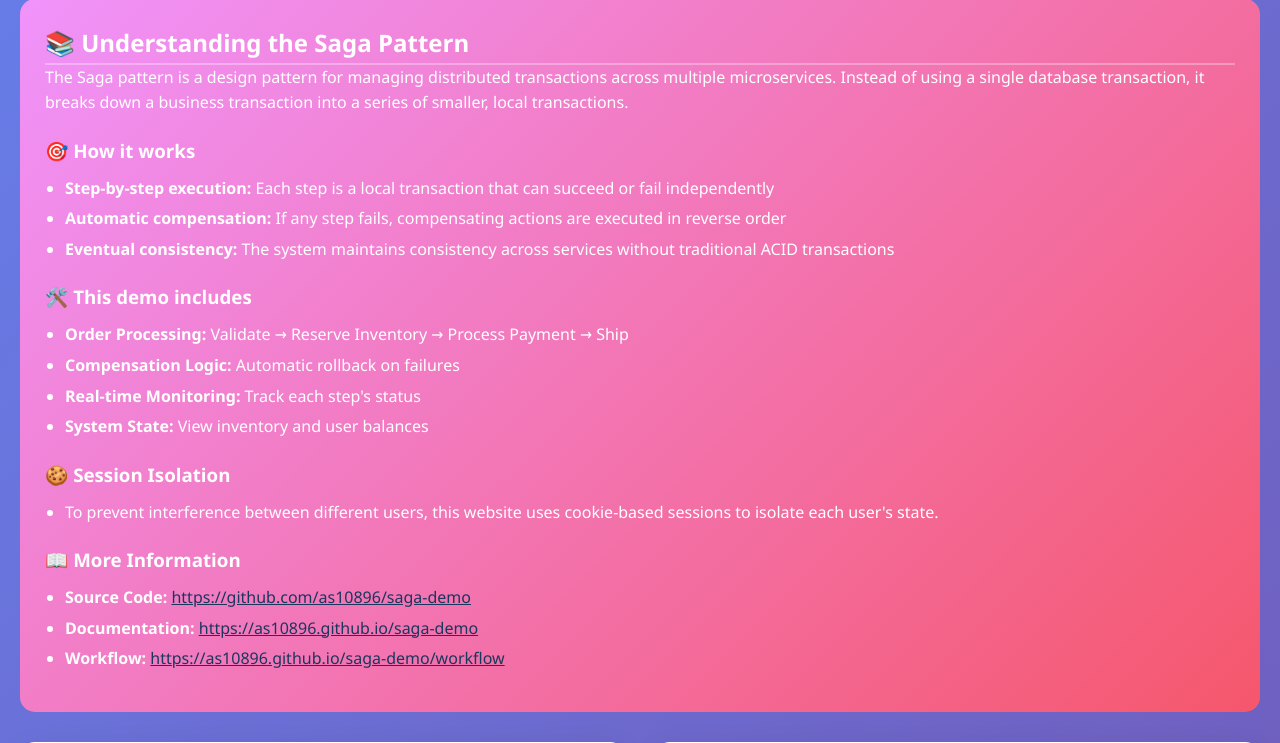
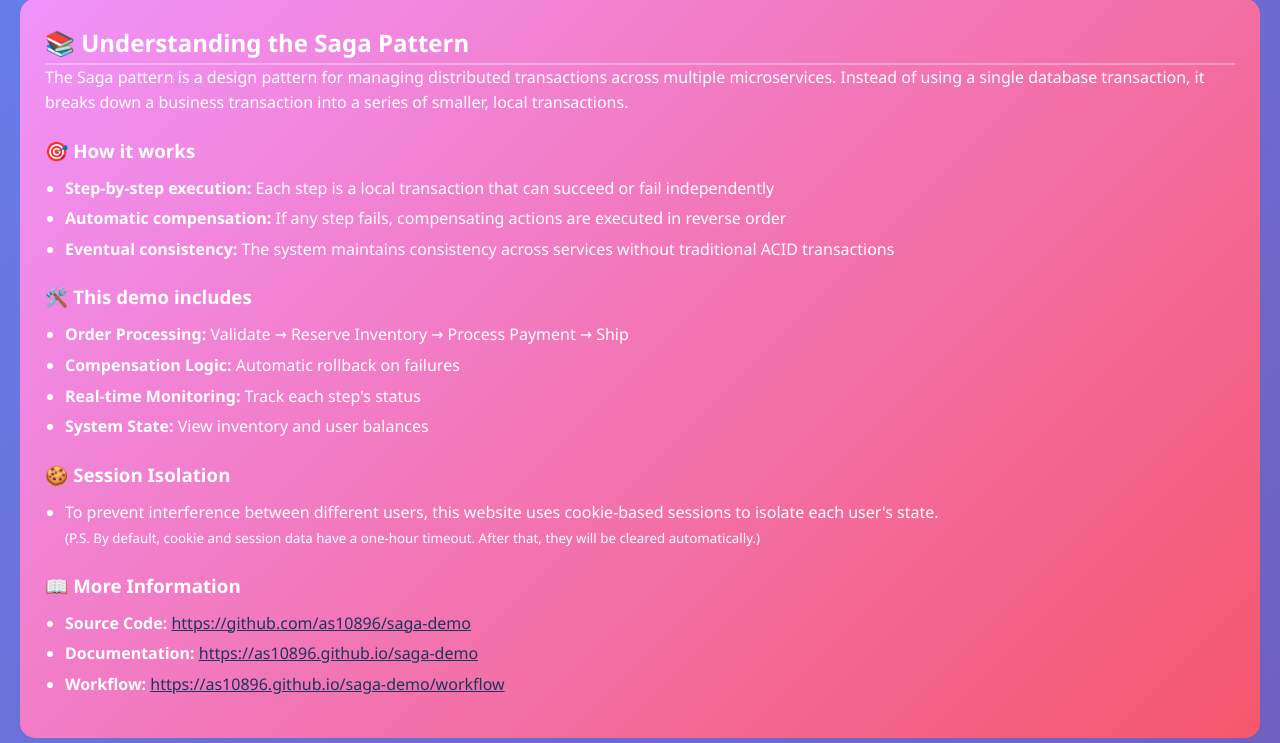
Before and after one commit to as10896/saga-demo, a FastAPI app: template src/templates/index.html in a window 1280 px wide. Shown: the part 153-896 px from the top of the page. Run offline with FastAPI, Linux system fonts and the light colour scheme; the template is opened without the code that fills it, so the values that code supplies are empty; parts of the project's set-up code (start-up, migrations or seed data) failed here and were passed over.

Commit message:
docs: add timeout note to the session isolation section

```diff
--- a/src/templates/index.html
+++ b/src/templates/index.html
@@ -34,7 +34,10 @@
 
             <h3>🍪 Session Isolation</h3>
             <ul>
-                <li>To prevent interference between different users, this website uses cookie-based sessions to isolate each user's state.</li>
+                <li>
+                    To prevent interference between different users, this website uses cookie-based sessions to isolate each user's state.<br/>
+                    <small>(P.S. By default, cookie and session data have a one-hour timeout. After that, they will be cleared automatically.)</small>
+                </li>
             </ul>
 
             <h3>📖 More Information</h3>
```
